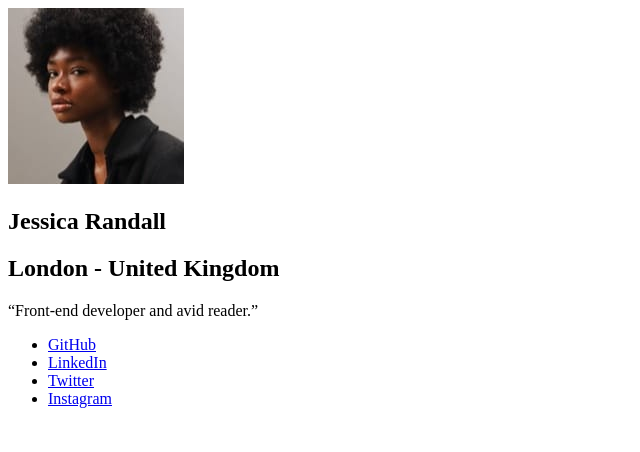
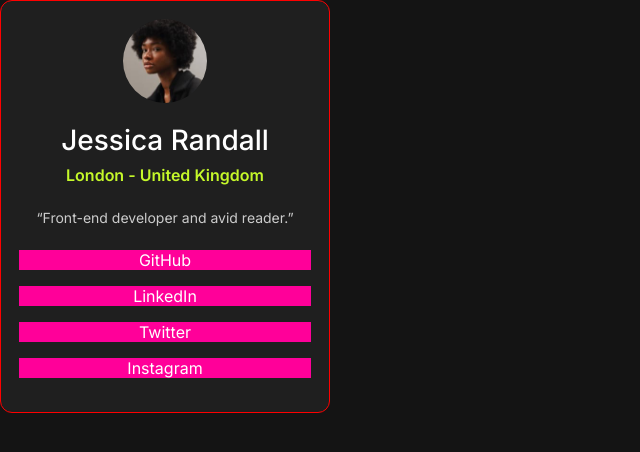
Before and after one commit to nevesapi/social-links-profile, a plain HTML site: page index.html in a window 1280 px wide. Shown: the whole page, without its empty margins (0-640 px from the left). Drawn offline with Linux system fonts and the light colour scheme.

Commit message:
inclui fonts, css customizado e reset global

```diff
--- a/index.html
+++ b/index.html
@@ -1,17 +1,35 @@
 <!DOCTYPE html>
 <html lang="en">
   <head>
-  <meta charset="UTF-8">
-  <meta name="viewport" content="width=device-width, initial-scale=1.0">
+    <meta charset="UTF-8" />
+    <meta name="viewport" content="width=device-width, initial-scale=1.0" />
 
-  <link rel="icon" type="image/png" sizes="32x32" href="./assets/images/favicon-32x32.png">
+    <link
+      rel="icon"
+      type="image/png"
+      sizes="32x32"
+      href="./assets/images/favicon-32x32.png"
+    />
 
     <title>Frontend Mentor | Social links profile</title>
+
+    <link rel="preconnect" href="https://fonts.googleapis.com" />
+    <link rel="preconnect" href="https://fonts.gstatic.com" crossorigin />
+    <link
+      href="https://fonts.googleapis.com/css2?family=Inter:ital,opsz,wght@0,14..32,100..900;1,14..32,100..900&display=swap"
+      rel="stylesheet"
+    />
+
+    <link rel="stylesheet" href="style.css" />
   </head>
+
   <body>
     <main>
       <section>
-    <img src="assets/images/avatar-jessica.jpeg" alt="foto de perfil de Jessica.">
+        <img
+          src="assets/images/avatar-jessica.jpeg"
+          alt="foto de perfil de Jessica."
+        />
         <h1>Jessica Randall</h1>
         <h2>London - United Kingdom</h2>
         <p><q>Front-end developer and avid reader.</q></p>
@@ -21,10 +39,11 @@
             <li><a href="https://github.com" target="_blank">GitHub</a></li>
             <li><a href="https://linkedin.com" target="_blank">LinkedIn</a></li>
             <li><a href="https://twitter.com" target="_blank">Twitter</a></li>
-        <li><a href="https://instagram.com" target="_blank">Instagram</a></li>
+            <li>
+              <a href="https://instagram.com" target="_blank">Instagram</a>
+            </li>
           </ul>
         </nav>
-
       </section>
     </main>
   </body>
--- /dev/null
+++ b/style.css
@@ -0,0 +1,69 @@
+:root {
+  --cor-green: hsl(75, 94%, 57%);
+  --cor-white: hsl(0, 0%, 100%);
+  --cor-white-medium: hsl(0, 0%, 80%);
+
+  --cor-grey-700: hsl(0, 0%, 20%);
+  --cor-grey-800: hsl(0, 0%, 12%);
+  --cor-grey-900: hsl(0, 0%, 8%);
+}
+
+/* reset de css sendo feito com o seletor global */
+* {
+  margin: 0;
+  padding: 0;
+  list-style: none;
+  text-decoration: none;
+  box-sizing: border-box;
+}
+
+body {
+  font-family: "Inter", sans-serif;
+  background-color: var(--cor-grey-900);
+  color: var(--cor-white);
+}
+
+a {
+  color: var(--cor-white);
+}
+
+section {
+  background-color: var(--cor-grey-800);
+  width: 330px;
+  border-radius: 12px;
+  border: 1px solid red;
+  padding: 18px;
+  text-align: center;
+}
+
+section img {
+  width: 84px;
+  height: 84px;
+  border-radius: 50%;
+  /* border-radius: cima-esquerda cima-direita baixo-direita baixo esquerda; */
+  object-fit: cover;
+}
+
+section h1 {
+  font-size: 28px;
+  margin: 16px 0px 8px 0px;
+  font-weight: 500;
+}
+
+section h2 {
+  font-size: 16px;
+  margin-bottom: 24px;
+  font-weight: 600;
+  color: var(--cor-green);
+}
+
+section p {
+  font-size: 14px;
+  color: var(--cor-white-medium);
+  margin-bottom: 24px;
+}
+
+li{
+  background-color: rgb(255, 0, 153);
+  margin: 16px 0;
+}
```
Lines whose indentation alone changed are shown as unchanged.
